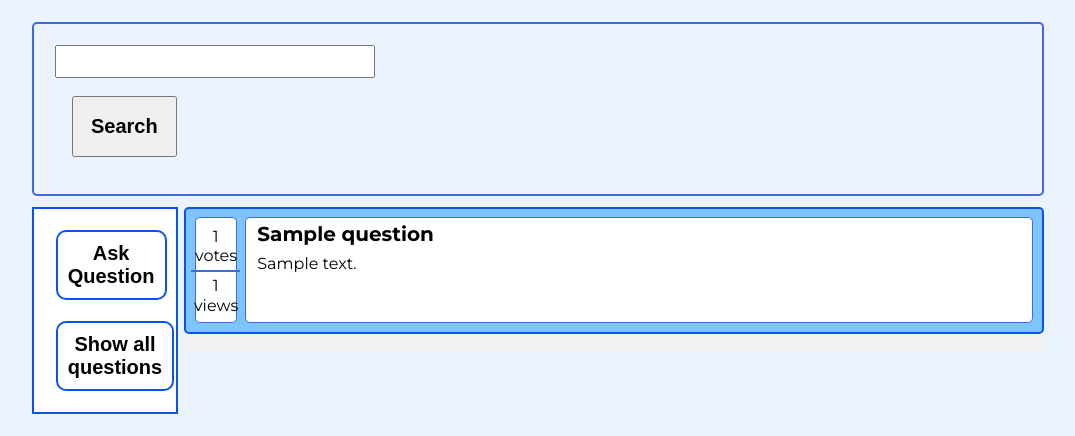
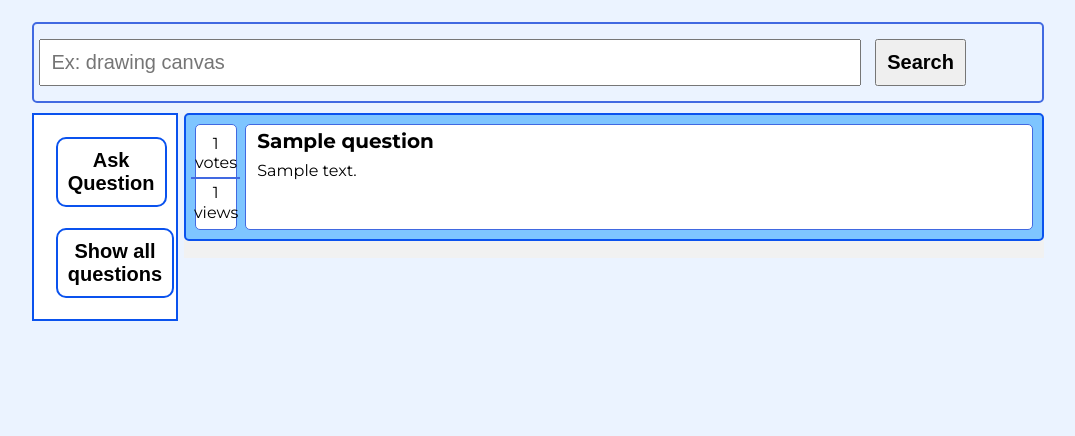
Before and after one commit to Nicolae-Peptea/AskMate, a Flask app: template templates/latest_questions.html in a window 1280 px wide. Shown: the part 146-582 px from the top of the page, without its empty margins (102-1177 px from the left). Run offline with Flask 2, Linux system fonts and the light colour scheme; the template is opened without the code that fills it: most values are stand-ins (such as "Sample title", 1, 10 or a date in 2020).

Commit message:
search bar design changed

```diff
--- a/static/css/style.css
+++ b/static/css/style.css
@@ -157,21 +157,23 @@ header {
 
 /* LATEST QUESTIONS PAGE */
 #search_bar {
-    padding: 2%;
-    display: flex;
+    padding: 0.5%;
+    display: grid;
     border: 2px solid royalblue;
     margin-top: 1%;
     border-radius: 5px;
 }
 
 #search_bar input {
+    grid-column: 1;
     padding: 1%;
-    width: 90%;
+    width: 80%;
 }
 
 #search_bar button {
-    padding: 5%;
-    margin: 5%;
+    grid-column: 2;
+    padding: 1%;
+    margin: 1%;
 }
 /* END OF LATEST QUESTIONS PAGE */
 
--- a/templates/latest_questions.html
+++ b/templates/latest_questions.html
@@ -4,7 +4,7 @@
 
     <div id="search_bar">
         <form action="{{ url_for('display_searched_questions') }}" method="get">
-            <input type="text" name="q">
+            <input id="search_bar_input" type="text" name="q" placeholder="Ex: drawing canvas">
             <button id="search-button" type="submit">Search</button>
         </form>
     </div>
```
